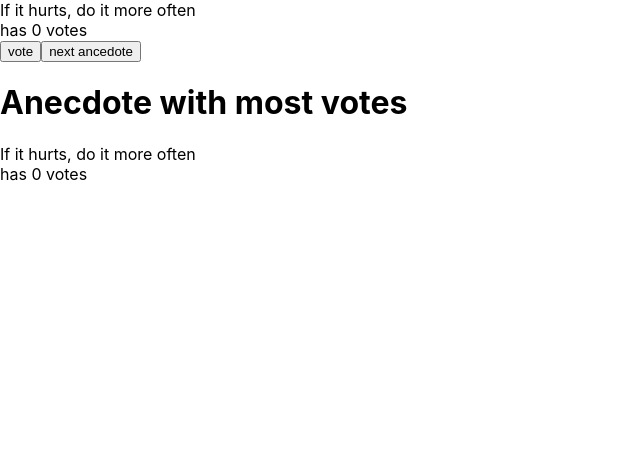
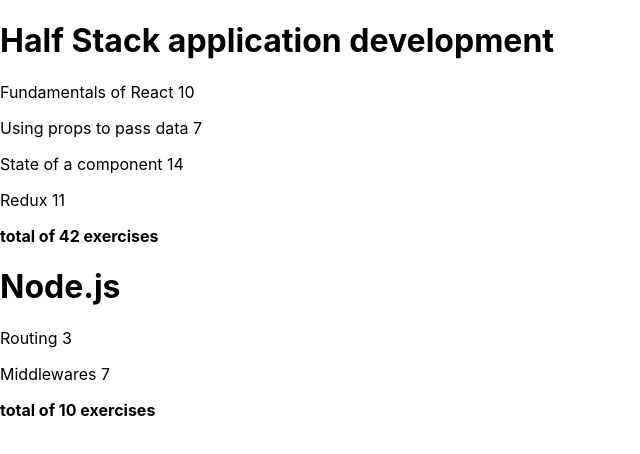
Before and after one commit to Mdtr3002/part1, a React (Create React App) app: page / in a window 1280 px wide. Shown: the top 454 px of the page, without its empty margins (0-640 px from the left). Built offline with nearby package versions, Linux system fonts and the light colour scheme.

Commit message:
Exercises 2.1-2.5 submission

```diff
--- a/src/App.js
+++ b/src/App.js
@@ -1,59 +1,57 @@
 import logo from './logo.svg';
 import './App.css';
-import React, { useState } from 'react'
-const Button = (props) =>
-<button onClick={props.func}>{props.text}</button>
-const ShowAncedote = ({anecdotes,vote}) => {
-  return(
-    <>
-    {anecdotes}<br/>
-      has {vote} votes<br/>
-    </>
-  )
-}
-const Max = ({number, anecdotes}) => {
-  let max = number[0]
-  let mostVoted = 0
-  for(let i=0;i<7;i++) {
-    if (max<number[i]) {
-      max = number[i]
-      mostVoted = i
+import Course from './components/Note'
+  const App = () => {
+    const course = [
+    {
+      id: 1,
+      name: 'Half Stack application development',
+      parts: [
+        {
+          name: 'Fundamentals of React',
+          exercises: 10,
+          id: 1
+        },
+        {
+          name: 'Using props to pass data',
+          exercises: 7,
+          id: 2
+        },
+        {
+          name: 'State of a component',
+          exercises: 14,
+          id: 3
+        },
+        {
+          name: 'Redux',
+          exercises: 11,
+          id: 4,
+        }
+      ]
+    },
+    {
+      name: 'Node.js',
+      id: 2,
+      parts: [
+        {
+          name: 'Routing',
+          exercises: 3,
+          id: 1
+        },
+        {
+          name: 'Middlewares',
+          exercises: 7,
+          id: 2
+        }
+      ]
     }
+  ]
+    const props = {course}
+
+    return (
+      <>
+      {course.map(element => <Course props={element} />)}
+      </>
+    )
   }
-  return (
-    <div>
-      <h1>Anecdote with most votes</h1>
-      <ShowAncedote anecdotes={anecdotes[mostVoted]} vote={number[mostVoted]} />
-    </div>
-  )
-}
-const App = () => {
-  const anecdotes = [
-    'If it hurts, do it more often',
-    'Adding manpower to a late software project makes it later!',
-    'The first 90 percent of the code accounts for the first 10 percent of the development time...The remaining 10 percent of the code accounts for the other 90 percent of the development time.',
-    'Any fool can write code that a computer can understand. Good programmers write code that humans can understand.',
-    'Premature optimization is the root of all evil.',
-    'Debugging is twice as hard as writing the code in the first place. Therefore, if you write the code as cleverly as possible, you are, by definition, not smart enough to debug it.',
-    'Programming without an extremely heavy use of console.log is same as if a doctor would refuse to use x-rays or blood tests when diagnosing patients'
-  ]
-  const [vote, setVote] = useState({0:0,1:0,2:0,3:0,4:0,5:0,6:0})
-  const [selected, setSelected] = useState(0)
-  const minh = {...vote}
-  const countVote = () => {
-    minh[selected]+=1
-    setVote({...minh})
-  }
-  const random = () =>
-  setSelected(Math.floor(Math.random()*7))
-  console.log(vote[selected])
-  return (
-    <div>
-      <ShowAncedote anecdotes={anecdotes[selected]} vote={vote[selected]} />
-      <Button func={() => countVote()} text={"vote"} />
-      <Button func={() => random()} text={"next ancedote"} />
-      <Max anecdotes={anecdotes} number={vote} />
-    </div>
-  )
-}
 export default App;
--- /dev/null
+++ b/src/components/Note.js
@@ -0,0 +1,33 @@
+import React from 'react'
+const Header = ({course}) => {
+    return(
+      <h1>{course}</h1>
+    )
+    }
+
+    const Part = ({part, exercises}) => {
+      return (
+        <p>{part} {exercises}</p>
+      )
+    }
+    const Content = ({parts}) => {
+    return(
+      <>
+      {parts.map(part => <Part id={part.id} part={part.name} exercises={part.exercises} />)}
+      </>
+    )
+    }
+
+    const Footer = ({parts}) => {
+      return(
+       <p><b>total of {parts.reduce((sum, x) => sum+x.exercises,0)} exercises</b></p>
+      )
+    }
+    const Course = ({props}) => {
+      return (<div>
+        <Header course={props.name}/>
+        <Content parts={props.parts}/>
+        <Footer  parts={props.parts} />
+      </div>)
+    }
+export default Course
```
